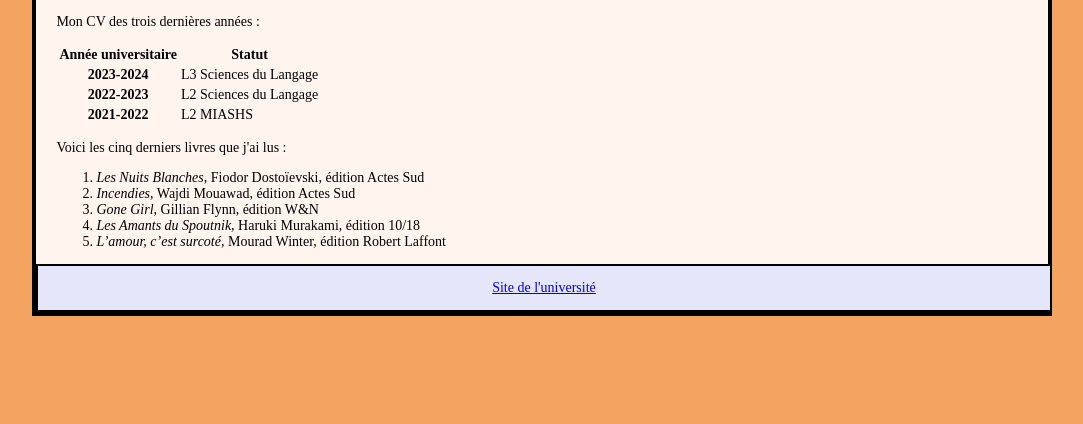
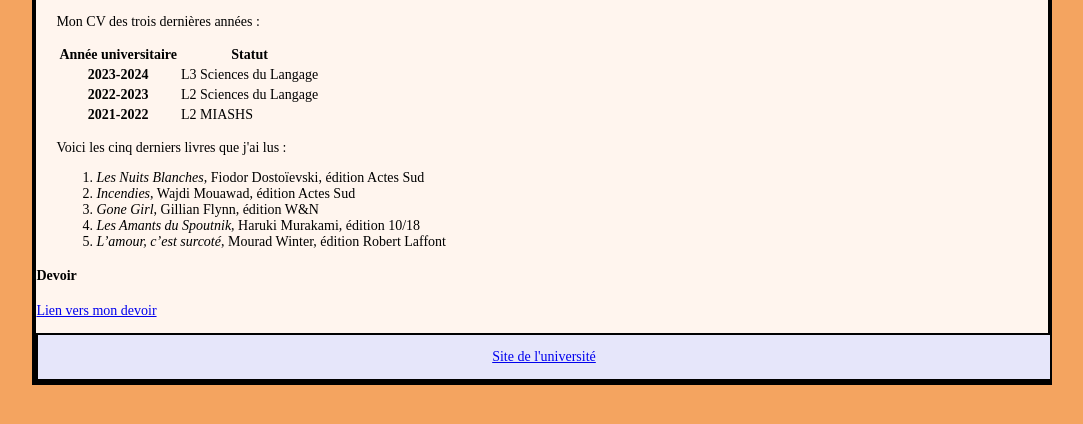
Before and after one commit to catalin1402/LZML021, a plain HTML site: page index.html in a window 1280 px wide. Shown: the part 268-692 px from the top of the page, without its empty margins (98-1181 px from the left). Drawn offline with Linux system fonts and the light colour scheme.

Commit message:
Ajout du devoir dans index.html
Ajout d'un titre et d'un lien vers le devoir sur la page

```diff
--- a/index.html
+++ b/index.html
@@ -7,8 +7,8 @@
         <link rel="stylesheet" href="assets/css/style.css">
         <title>Catalin Ciomne</title>
     </head>
-    <div id="page">
     <body>
+        <div id="page">
         <div id="entete">
             <h1>Catalin CIOMNE</h1>
             <h2>Licence 3 de Sciences du Langage</h2>
@@ -44,10 +44,14 @@
                 <li><em>Les Amants du Spoutnik</em>, Haruki Murakami, édition 10/18</li>
                 <li><em>L’amour, c’est surcoté</em>, Mourad Winter, édition Robert Laffont</li>
             </ol>
-            </div>
+        </div>
+        <div id="devoir">
+            <h4>Devoir</h4>
+            <p><a href="assets/devoirs/devoir.pdf">Lien vers mon devoir</a></p>
+        </div>
         <footer>
             <p><a href="http://www.univ-paris3.fr">Site de l'université</a></p>
         </footer>
+        </div>
     </body>
-    </div>
 </html>
```
